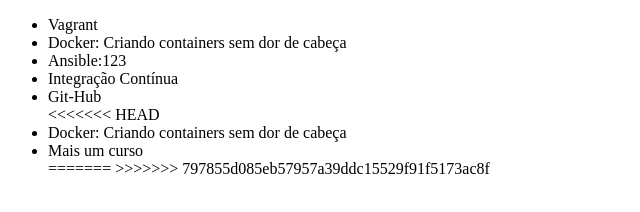
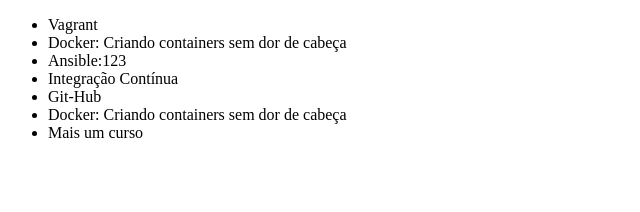
Before and after one commit to lucaAPNT/alura-git, a plain HTML site: page index.html in a window 1280 px wide. Shown: the whole page, without its empty margins (0-640 px from the left). Drawn offline with Linux system fonts and the light colour scheme.

Commit message:
Pagina atualizada

```diff
--- a/index.html
+++ b/index.html
@@ -11,11 +11,8 @@
         <li>Ansible:123</li>
         <li>Integração Contínua</li>
         <li>Git-Hub</li>
-<<<<<<< HEAD
         <li>Docker: Criando containers sem dor de cabeça</li>
         <li>Mais um curso</li>
-=======
->>>>>>> 797855d085eb57957a39ddc15529f91f5173ac8f
     </ul>
 </body>
 </html>
```
